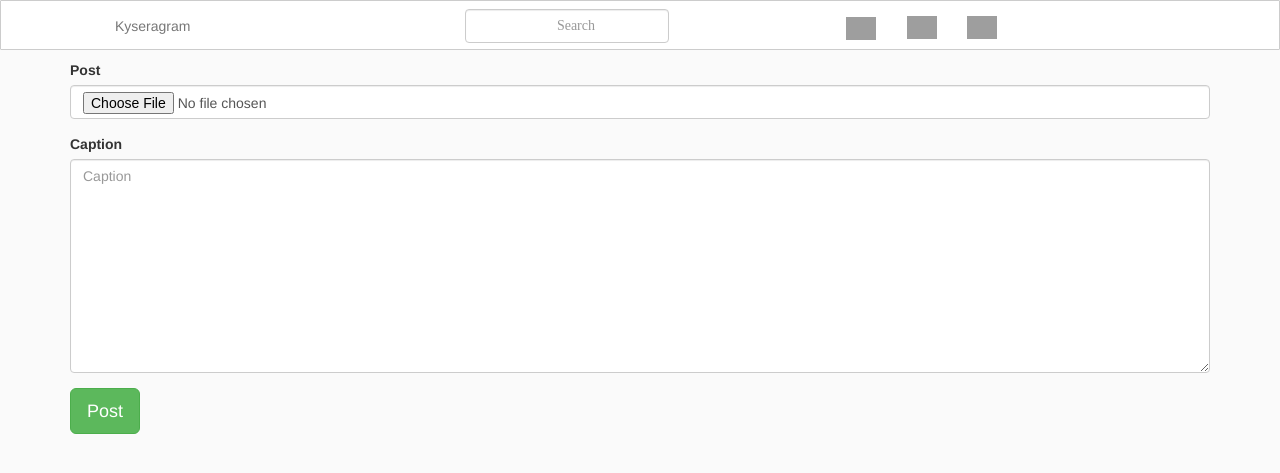
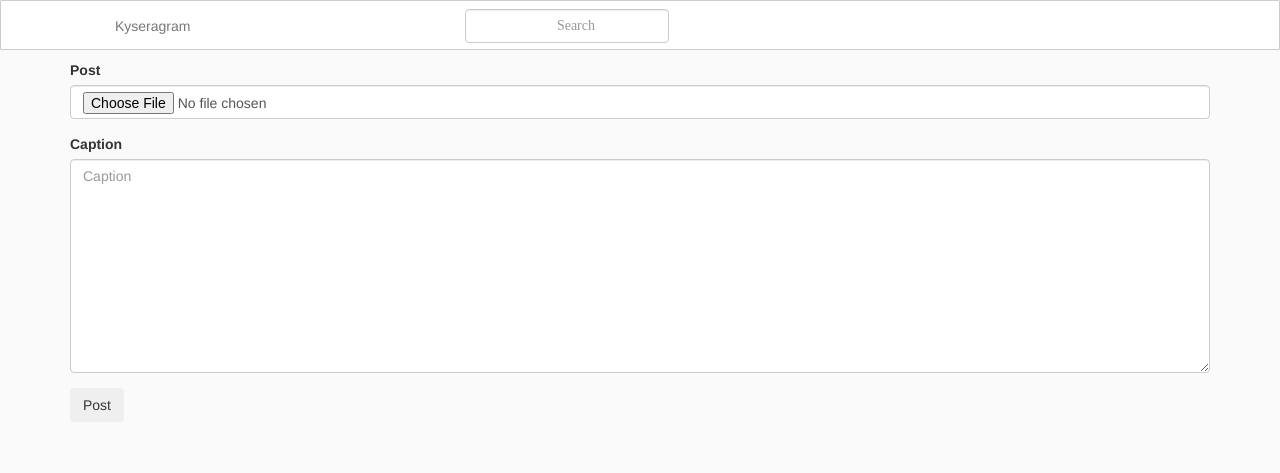
Before and after one commit to fredkheisa/Insta, a Django app: a page that uses posts/templates/navbar.html in a window 1280 px wide. Shown: the top 473 px of the page. Run offline with Django 3.2, Linux system fonts and the light colour scheme; the visitor is signed in with stand-in values (Sample User, id 1); data comes from the database, SQL or seed files in the repository; some libraries are stand-ins or nearby versions; grey boxes are pictures that could not be loaded.

Commit message:
styling my navbar html file at this commit .

```diff
--- a/posts/templates/navbar.html
+++ b/posts/templates/navbar.html
@@ -12,9 +12,9 @@
       </form>
       <ul class="col-sm-3 col-md-3 col-xs-4 col-lg-4 nav navbar-nav" style="float:right;">
         {% if user.is_authenticated %}
-        <li><a class="btn" href="{%url 'newPost'%}"><img src="/static/img/explore.png" style="width:30px"></a></li>
-        <li><a href="#"><img src="/static/img/heart.png" style="width:30px"></a></li>
-        <li><a href="/user/{{user.id}}"><img src="/static/img/pro.png" style="width:30px"></a></li>
+        <li><a class="btn" href="{%url 'newPost'%}"></a></li>
+        <li><a href="#"></a></li>
+        <li><a href="/user/{{user.id}}"></a></li>
         {% endif %}
       </ul>
     </div>
--- a/posts/templates/new_post.html
+++ b/posts/templates/new_post.html
@@ -8,7 +8,7 @@
     {%csrf_token%}
 
     {% bootstrap_form form%}
-    <input type="submit" class="btn btn-success btn-lg" value="Post">
+    <input type="submit" class="btn btn-outline-success" value="Post">
   </form>
   </div>
 {% endblock %}
--- a/posts/templates/search.html
+++ b/posts/templates/search.html
@@ -23,7 +23,7 @@
     <div class="container">
      <ul class="list-inline">
     <li class="list-inline-item">
-<a href="/user/{{user.id}}" class="others"><strong class="list-inline"><img src="/static/img/avatar.png" alt="avatar" class="img-circle" id="each"> {{user.username}} </strong>
+<a href="/user/{{user.id}}" class="others"><strong class="list-inline"> {{user.username}} </strong>
 </a>
 </li>
  {% if user in people %}
```
